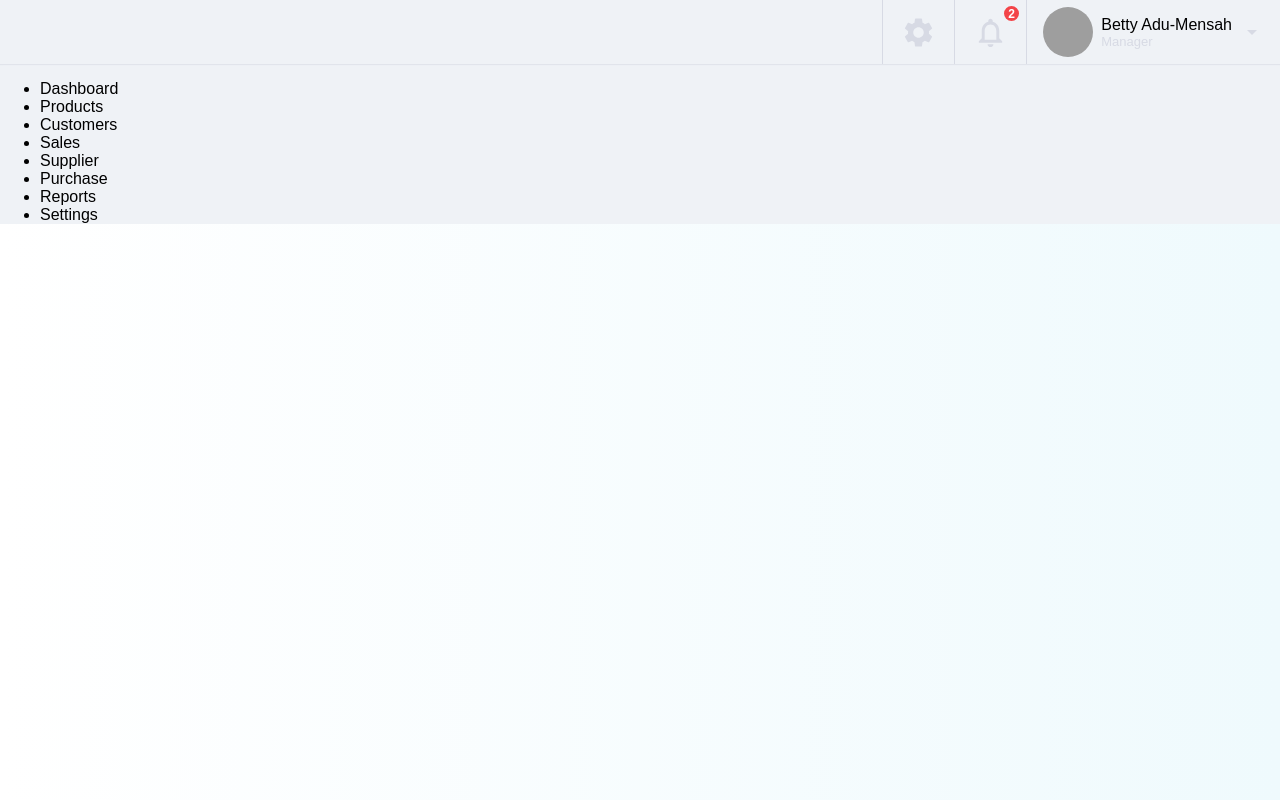
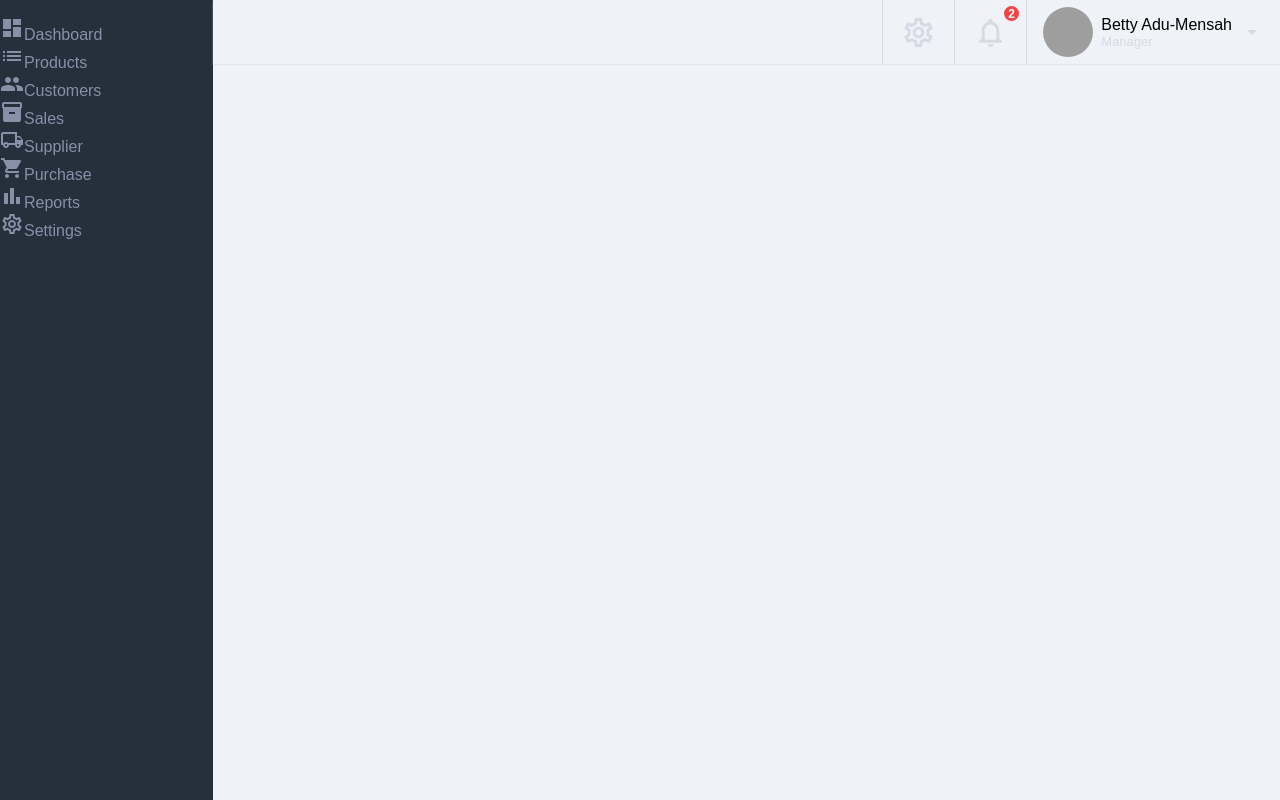
Before and after one commit to joshuaadu/betty-store, a React (Create React App) app: page /dashboard in a window 1280 px wide. Built offline with nearby package versions, Linux system fonts and the light colour scheme; grey boxes are pictures that could not be loaded.

Commit message:
add icons to sidebar

```diff
--- a/src/pages/Dashboard/Dashboard.js
+++ b/src/pages/Dashboard/Dashboard.js
@@ -5,8 +5,8 @@ import styles from "./Dashboard.module.scss";
 const Dashboard = (props) => {
 	return (
 		<div className={styles.dashboard}>
+			<SideBar />
 			<Header notification="2" username="Betty Adu-Mensah" title="Manager" />
-      <SideBar />
 			<main></main>
 		</div>
 	);
--- a/src/pages/Dashboard/Dashboard.module.scss
+++ b/src/pages/Dashboard/Dashboard.module.scss
@@ -1,3 +1,6 @@
 .dashboard {
-  background-color: #EFF2F6;
+	background-color: #eff2f6;
+	display: flex;
+	width: 100%;
+	min-height: 100vh;
 }
--- a/src/pages/Dashboard/Header.js
+++ b/src/pages/Dashboard/Header.js
@@ -1,4 +1,4 @@
-import SettingsIcon from "@mui/icons-material/Settings";
+import SettingsOutlinedIcon from "@mui/icons-material/SettingsOutlined";
 import NotificationsNoneIcon from "@mui/icons-material/NotificationsNone";
 import ArrowDropDownIcon from "@mui/icons-material/ArrowDropDown";
 import styles from "./Header.module.scss";
@@ -8,7 +8,7 @@ const Header = ({ notification, username, title }) => {
 			<div
 				className={`settings ${styles["header-icons"]} ${styles["header-tabs"]}`}
 			>
-        <SettingsIcon fontSize="large" />
+				<SettingsOutlinedIcon fontSize="large" />
 			</div>
 			<div
 				className={`${styles.notification} ${styles["header-icons"]} ${styles["header-tabs"]}`}
--- a/src/pages/Dashboard/SideBar.js
+++ b/src/pages/Dashboard/SideBar.js
@@ -1,17 +1,56 @@
+import DashboardOutlinedIcon from "@mui/icons-material/Dashboard";
+import InventoryOutlinedIcon from "@mui/icons-material/Inventory";
+import PeopleOutlinedIcon from "@mui/icons-material/People";
+import StoreIcon from "@mui/icons-material/Store";
+import ShoppingCartOutlinedIcon from "@mui/icons-material/ShoppingCart";
+import BarChartOutlinedIcon from "@mui/icons-material/BarChart";
+import GroupsIcon from "@mui/icons-material/Groups";
+import SettingsOutlinedIcon from "@mui/icons-material/SettingsOutlined";
+import ListOutlinedIcon from "@mui/icons-material/List";
+import LocalShippingOutlinedIcon from "@mui/icons-material/LocalShippingOutlined";
+
+import styles from "./SideBar.module.scss";
 const SideBar = (props) => {
 	return (
+		<section className={styles.sidebar}>
 			<nav>
 				<ul>
-        <li>Dashboard</li>
-        <li>Products</li>
-        <li>Customers</li>
-        <li>Sales</li>
-        <li>Supplier</li>
-        <li>Purchase</li>
-        <li>Reports</li>
-        <li>Settings</li>
+					<li>
+						<DashboardOutlinedIcon />
+						Dashboard
+					</li>
+					<li>
+						<ListOutlinedIcon />
+						Products
+					</li>
+					<li>
+						<PeopleOutlinedIcon />
+						Customers
+					</li>
+					<li>
+						<InventoryOutlinedIcon />
+						Sales
+					</li>
+					<li>
+						<LocalShippingOutlinedIcon />
+						Supplier
+					</li>
+					<li>
+						<ShoppingCartOutlinedIcon />
+						Purchase
+					</li>
+					<li>
+						<BarChartOutlinedIcon />
+						Reports
+					</li>
+
+					<li>
+						<SettingsOutlinedIcon />
+						Settings
+					</li>
 				</ul>
 			</nav>
+		</section>
 	);
 };
 
--- /dev/null
+++ b/src/pages/Dashboard/SideBar.module.scss
@@ -0,0 +1,13 @@
+.sidebar {
+	width: max(12rem, 20%);
+	background-color: #262f3c;
+	color: #8691a8;
+
+	ul {
+		list-style: none;
+		display: grid;
+		// justify-content: start;
+		// align-items: start;
+		padding: 0;
+	}
+}
```
Lines whose indentation alone changed are shown as unchanged.
